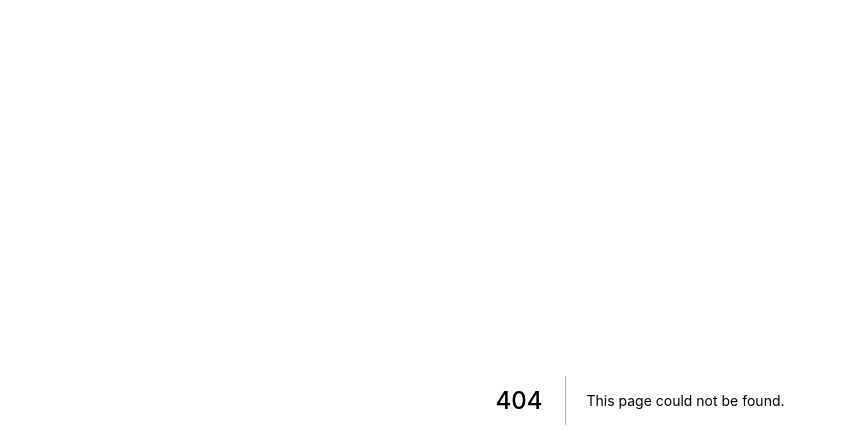
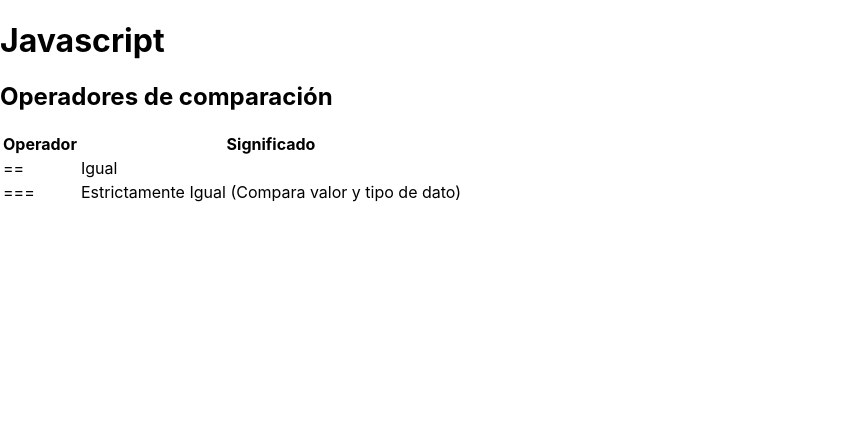
Before and after one commit to sebaiturravaldes/lasintaxis.com, a Next.js app: page /javascript in a window 1280 px wide. Before the commit this address had no page. Shown: the top 448 px of the page, without its empty margins (0-846 px from the left). Built offline with nearby package versions, Linux system fonts and the light colour scheme.

Commit message:
first commit

```diff
--- a/package.json
+++ b/package.json
@@ -7,12 +7,14 @@
     "start": "next start",
     "lint": "next lint"
   },
+  "prettier": "@siturra/prettier-config",
   "dependencies": {
     "next": "12.0.7",
     "react": "17.0.2",
     "react-dom": "17.0.2"
   },
   "devDependencies": {
+    "@siturra/prettier-config": "^1.0.3",
     "eslint": "8.5.0",
     "eslint-config-next": "12.0.7"
   }
--- a/pages/api/hello.js
+++ /dev/null
@@ -1,5 +0,0 @@
-// Next.js API route support: https://nextjs.org/docs/api-routes/introduction
-
-export default function handler(req, res) {
-  res.status(200).json({ name: 'John Doe' })
-}
--- /dev/null
+++ b/pages/javascript/index.js
@@ -0,0 +1,24 @@
+export default function Page() {
+  return (
+    <div>
+      <h1>Javascript</h1>
+      <h2>Operadores de comparación</h2>
+      <table>
+        <thead>
+          <th>Operador</th>
+          <th>Significado</th>
+        </thead>
+        <tbody>
+          <tr>
+            <td>==</td>
+            <td>Igual</td>
+          </tr>
+          <tr>
+            <td>===</td>
+            <td>Estrictamente Igual (Compara valor y tipo de dato)</td>
+          </tr>
+        </tbody>
+      </table>
+    </div>
+  )
+}
```
Also changed, not shown: 1 other file (tests, documents, lock files or other folders).
